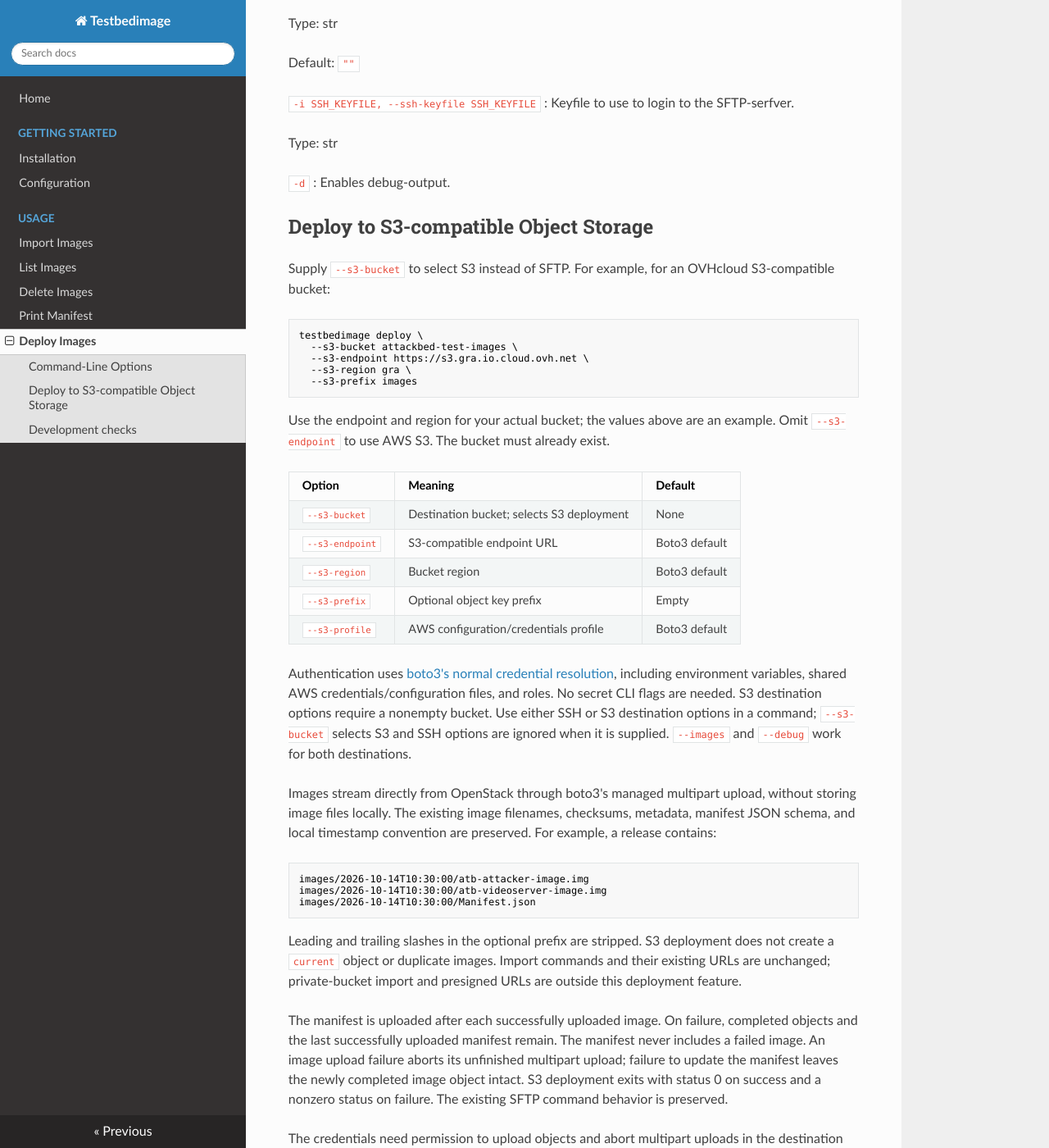
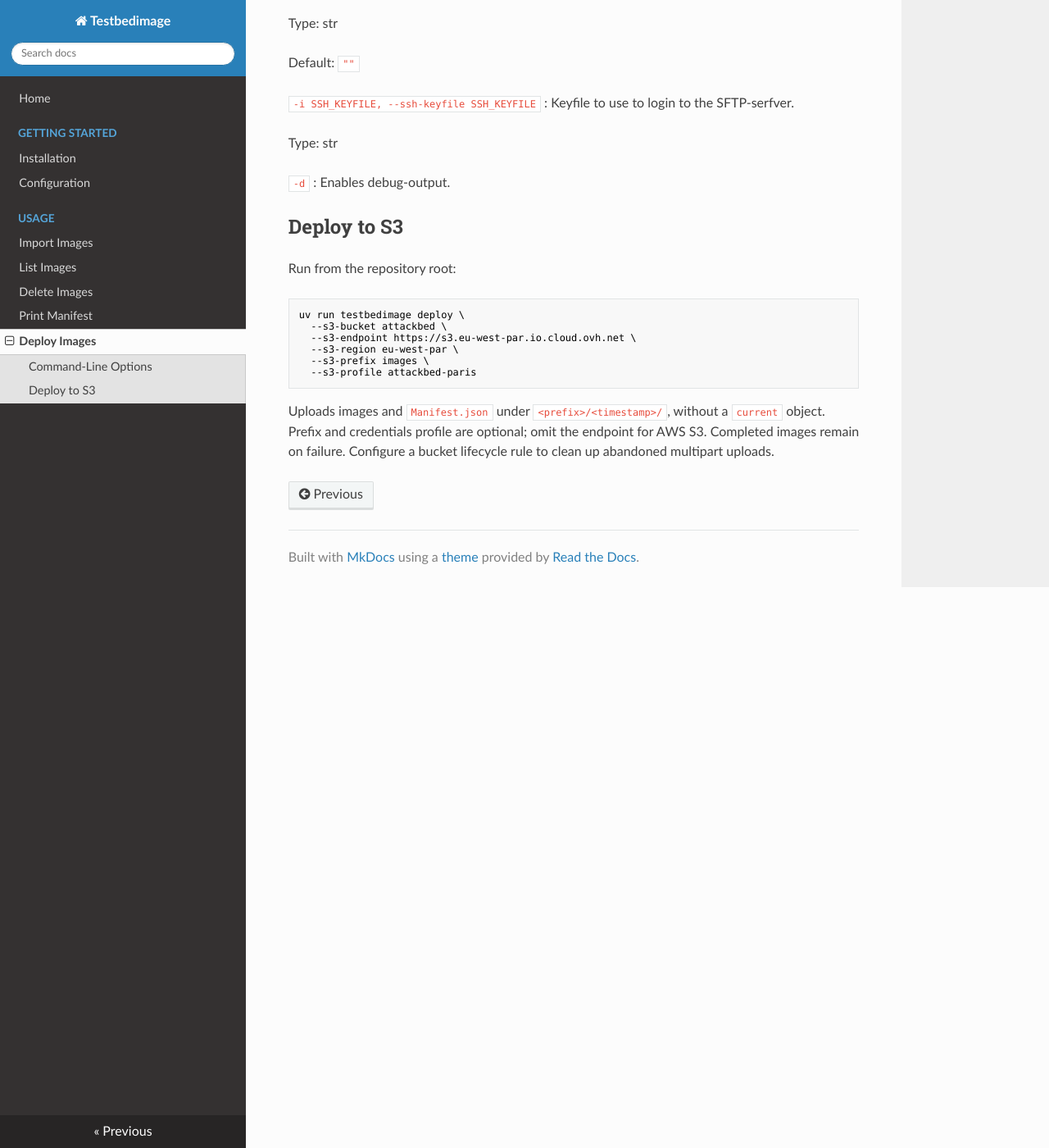
Before and after one commit to ait-testbed/testbedimage-tool, an MkDocs documentation site: the page built from docs/deploy.md, in a window 1280 px wide and 1400 px high, scrolled down 1629 px. Shown: the whole window at 82% size. Built offline with MkDocs 1.6.1, drawn with Linux system fonts in a browser that asks for light colours; nearby versions of some CDN libraries; some of the changed text lies outside the part shown.

Commit message:
adapted docs

````diff
--- a/docs/deploy.md
+++ b/docs/deploy.md
@@ -70,76 +70,20 @@ options:
 `-d`
 : Enables debug-output.
 
-## Deploy to S3-compatible Object Storage
+## Deploy to S3
 
-Supply `--s3-bucket` to select S3 instead of SFTP. For example, for an
-OVHcloud S3-compatible bucket:
+Run from the repository root:
 
 ```sh
-testbedimage deploy \
-  --s3-bucket attackbed-test-images \
-  --s3-endpoint https://s3.gra.io.cloud.ovh.net \
-  --s3-region gra \
-  --s3-prefix images
+uv run testbedimage deploy \
+  --s3-bucket attackbed \
+  --s3-endpoint https://s3.eu-west-par.io.cloud.ovh.net \
+  --s3-region eu-west-par \
+  --s3-prefix images \
+  --s3-profile attackbed-paris
 ```
 
-Use the endpoint and region for your actual bucket; the values above are an
-example. Omit `--s3-endpoint` to use AWS S3. The bucket must already exist.
-
-| Option | Meaning | Default |
-| --- | --- | --- |
-| `--s3-bucket` | Destination bucket; selects S3 deployment | None |
-| `--s3-endpoint` | S3-compatible endpoint URL | Boto3 default |
-| `--s3-region` | Bucket region | Boto3 default |
-| `--s3-prefix` | Optional object key prefix | Empty |
-| `--s3-profile` | AWS configuration/credentials profile | Boto3 default |
-
-Authentication uses [boto3's normal credential resolution](https://boto3.amazonaws.com/v1/documentation/api/latest/guide/credentials.html),
-including environment variables, shared AWS credentials/configuration files,
-and roles. No secret CLI flags are needed. S3 destination options require a
-nonempty bucket. Use either SSH or S3 destination options in a command;
-`--s3-bucket` selects S3 and SSH options are ignored when it is supplied.
-`--images` and `--debug` work for both destinations.
-
-Images stream directly from OpenStack through boto3's managed multipart upload,
-without storing image files locally. The existing image filenames, checksums,
-metadata, manifest JSON schema, and local timestamp convention are preserved.
-For example, a release contains:
-
-```text
-images/2026-10-14T10:30:00/atb-attacker-image.img
-images/2026-10-14T10:30:00/atb-videoserver-image.img
-images/2026-10-14T10:30:00/Manifest.json
-```
-
-Leading and trailing slashes in the optional prefix are stripped. S3 deployment
-does not create a `current` object or duplicate images. Import commands and
-their existing URLs are unchanged; private-bucket import and presigned URLs
-are outside this deployment feature.
-
-The manifest is uploaded after each successfully uploaded image. On failure,
-completed objects and the last successfully uploaded manifest remain. The
-manifest never includes a failed image. An image upload failure aborts its
-unfinished multipart upload; failure to update the manifest leaves the newly
-completed image object intact. S3 deployment exits with status 0 on success
-and a nonzero status on failure. The existing SFTP command behavior is preserved.
-
-The credentials need permission to upload objects and abort multipart uploads
-in the destination prefix. Configure a bucket lifecycle rule to remove
-incomplete multipart uploads after abrupt process termination or network loss
-that prevents an abort. A deployment uses the existing second-resolution
-timestamp convention; avoid simultaneous deployments into the same prefix.
-
-## Development checks
-
-Install the project and test tools in a virtual environment, then run:
-
-```sh
-python -m pip install -e . pytest flake8
-python -m pytest -q
-python -m flake8 src/testbedimage tests
-```
-
-The tests use stubbed S3 responses and require no live AWS/OVH credentials.
-A live smoke test should use a test bucket and a small OpenStack image, then
-check the timestamped image bytes and manifest before deploying large images.
+Uploads images and `Manifest.json` under `<prefix>/<timestamp>/`, without a
+`current` object. Prefix and credentials profile are optional; omit the
+endpoint for AWS S3. Completed images remain on failure. Configure a bucket
+lifecycle rule to clean up abandoned multipart uploads.
````
Also changed, not shown: README.md (+5 -3 lines), docs/import.md (+9 -43 lines), docs/installation.md (+8 -14 lines).
